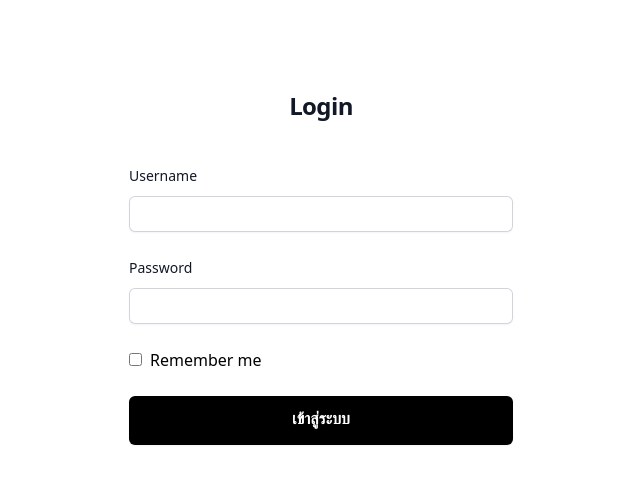
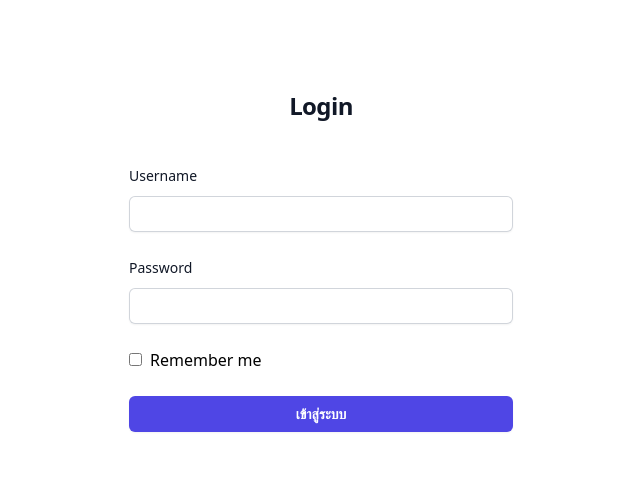
Before and after one commit to M42UJO/projectIntern, a React (Vite) app in the folder projectIntern/: page / in a window 1280 px wide. Shown: the top 484 px of the page, without its empty margins (319-959 px from the left). Built offline with nearby package versions, Linux system fonts and the light colour scheme.

Commit message:
Revert "button"
This reverts commit bad215985f1c103c17dc00db699b65e009332564.

```diff
--- a/projectIntern/src/components/login.jsx
+++ b/projectIntern/src/components/login.jsx
@@ -58,14 +58,14 @@ export default function Example() {
                 className="oi sp ael agy azv bpp mr-2"
               />
               <label htmlFor="remember-me" className="ka lx axq azi ">
-                Remember me
+                 Remember me
               </label>
             </div>
 
             <div>
               <button
                 type="submit"
-                className="custom-button flex w-full justify-center rounded-md bg-black py-2.5 font-semibold text-white shadow-sm "
+                className="flex w-full justify-center rounded-md bg-indigo-600 px-3 py-1.5 text-sm/6 font-semibold text-white shadow-sm hover:bg-indigo-500 focus-visible:outline focus-visible:outline-2 focus-visible:outline-offset-2 focus-visible:outline-indigo-600"
               >
                 เข้าสู่ระบบ
               </button>
--- a/projectIntern/src/index.css
+++ b/projectIntern/src/index.css
@@ -1,11 +1,3 @@
 @tailwind base;
 @tailwind components;
 @tailwind utilities;
-.custom-button {
-    width: 311px;
-    height: 49px;
-    top: 500px;
-    left: 789px;
-    gap: 0px;
-    border-radius: 10px 0px 0px 0px;
-}
```
